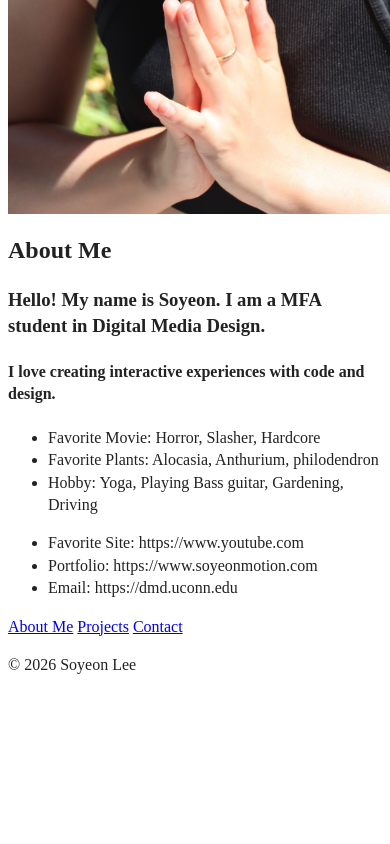
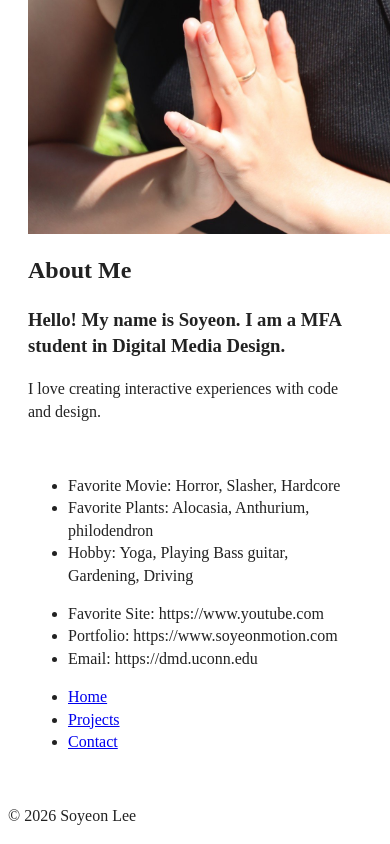
Before and after one commit to Soyeon0123/DMD-5470, a website built with webpack: page week-02/index.html in a window 390 px wide. Shown: the part 504-1348 px from the top of the page. Before the commit the page ends 1196 px from the top, so only its background shows below. Built offline with nearby package versions, Linux system fonts and the light colour scheme.

Commit message:
week02_Responsive

```diff
--- a/week-02/css/style.css
+++ b/week-02/css/style.css
@@ -27,8 +27,7 @@ html {
 ::-moz-selection {
   background: #b3d4fc;
   text-shadow: none;
-  display: flex;
-  flex-direction: row;
+
 }
 
 ::selection {
@@ -85,6 +84,13 @@ textarea {
 /* ==========================================================================
    Author's custom styles
    ========================================================================== */
+.layout{
+  display: flex;
+  flex-direction: column;
+  gap: 20px;
+  padding: 20px;
+}
+
 
 /* ==========================================================================
    Helper classes
@@ -171,6 +177,9 @@ textarea {
 
 @media only screen and (min-width: 35em) {
   /* Style adjustments for viewports that meet the condition */
+  .layout {
+    flex-direction: row;
+  }
 }
 
 @media print,
--- a/week-02/index.html
+++ b/week-02/index.html
@@ -29,35 +29,41 @@
 <body>
 
   <!-- Add your site or application content here -->
-  <main>
+  <main class="layout">
+    <div class="profile">
       <img src= "Image/Soyeon.jpeg" alt="Soyeon Lee Photo" width="400" height="630">
-    <p>
+
       <h2>About Me</h2>
       <h3>Hello! My name is Soyeon. I am a MFA student in Digital Media Design.</h3>
+      <p>
+        I love creating interactive experiences with code and design.
       </p>
-    <p>
-      <h4>
-        I love creating interactive experiences with code and design.
-      </h4>
-    </p>
-    <script src="js/app.js"></script>
-  </main>
-</body>
+    </div>
+
+    <nav class="links">
       <ul>
         <li>Favorite Movie: Horror, Slasher, Hardcore</li>
         <li>Favorite Plants: Alocasia, Anthurium, philodendron</li>
         <li>Hobby: Yoga, Playing Bass guitar, Gardening, Driving</li>
       </ul>
+
       <ul>
         <li>Favorite Site: https://www.youtube.com</li>
         <li>Portfolio: https://www.soyeonmotion.com</li>
         <li>Email: https://dmd.uconn.edu</li>
       </ul>
-<nav>
-  <a href="index.html">About Me</a>
-  <a href="projects.html">Projects</a>
-  <a href="contact.html">Contact</a>
+
+      <ul>
+        <li><a href="#">Home</a></li>
+        <li><a href="#">Projects</a></li>
+        <li><a href="#">Contact</a></li>
+      </ul>
     </nav>
+
+    <script src="js/app.js"></script>
+  </main>
+</body>
+
 
 <footer>
   <p>© 2026 Soyeon Lee</p>
```
Lines whose indentation alone changed are shown as unchanged.
